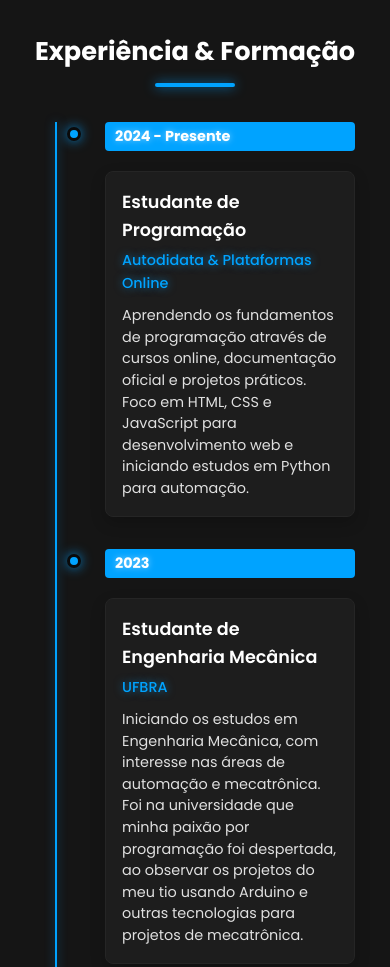
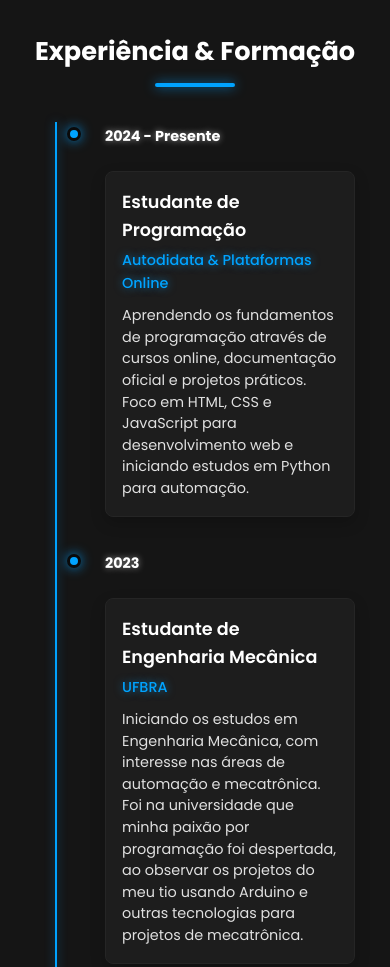
Before and after one commit to PedroAqBarros/Portfolio, a plain HTML site: page index.html in a window 390 px wide. Shown: the part 6840-7807 px from the top of the page. Drawn offline with nearby package versions, Linux system fonts and the light colour scheme.

Commit message:
text year color fix mobile

```diff
--- a/css/utils/responsive.css
+++ b/css/utils/responsive.css
@@ -89,19 +89,19 @@
         text-align: left;
         left: 0;
         display: inline-block;
-        background-color: var(--primary-color);
-        color: white;
-        padding: 3px 10px;
-        border-radius: 4px;
+        background-color: transparent;
+        color: white !important;
+        padding: 3px 0;
+        border-radius: 0;
     }
 
     .dark-mode .timeline-date {
         display: inline-block;
         margin-bottom: 15px;
-        background-color: var(--primary-color);
-        color: white;
-        padding: 3px 10px;
-        border-radius: 4px;
+        background-color: transparent;
+        color: white !important;
+        padding: 3px 0;
+        border-radius: 0;
     }
 
     .footer-content {
```
